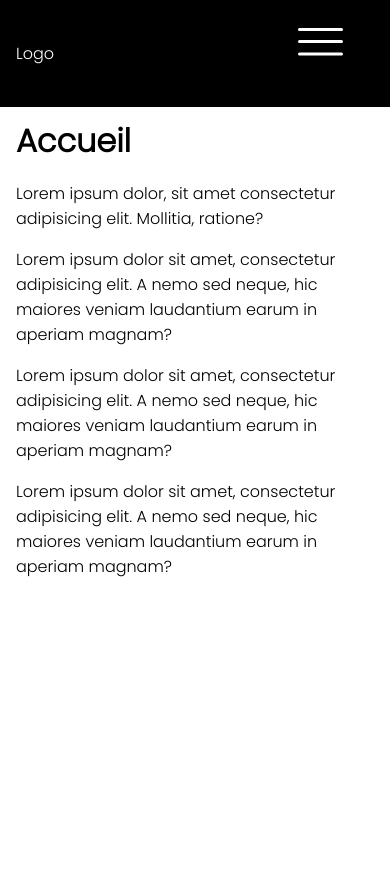
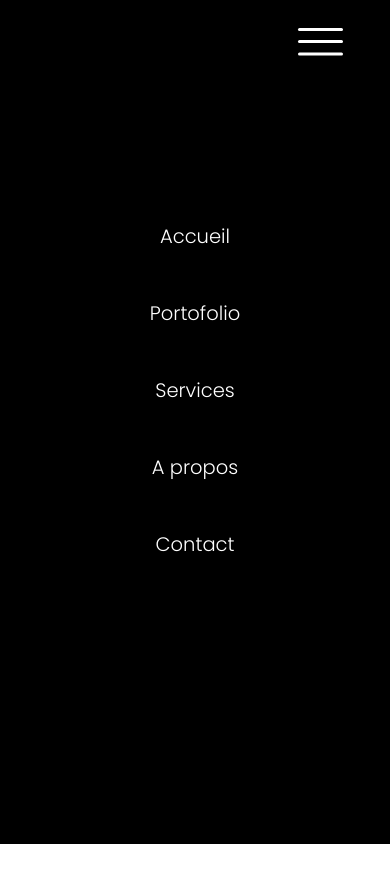
Before and after one commit to RG31/navbar-burger, a React (Create React App) app: page / in a window 390 px wide. Both pictures are taken after a click on the button 317 px from the left and 41 px from the top of the page. Shown: the top 882 px of the page. Built offline with nearby package versions, Linux system fonts and the light colour scheme.

Commit message:
On Click OK

```diff
--- a/src/components/Nav.css
+++ b/src/components/Nav.css
@@ -32,7 +32,7 @@
     margin-right: 2rem; /* pour ne pas être caché par le scroll bar */
     border: none;
     color: inherit;
-    /*display:none; /* on efface le burger pour le DESKTOP)=> sinon on décale tout, mieux de le rendre transparent */
+    /*display:none; /* on masque le burger pour le DESKTOP)=> sinon on décale tout, mieux de le rendre transparent */
 }
 
 @media screen and (max-width:767px) {
@@ -42,16 +42,28 @@
         justify-content: center;
         align-items: center;
         position: fixed;
-        background-color: black;
         /* on affiche tout le menu sur fond noir à la place du texte
         left: 0;
         right: 0; */
-        /* on fait disparaître tout le menu, on ne garde que le burger */
+        /* on masque le menu, on ne garde que le burger */
         right:-100vh;
-
         bottom: 0;
         height: 100vh;
         padding:2rem;
+        /* pour être sûr */
+        /*
+        Là où visibility:hidden laissera un espace entre les éléments précédant et suivant
+        l'élément rendu invisible, display:none "efface" l'élément ciblé sans laisser de trace :
+        les éléments précédents et suivants se retrouvent côte à côte, comme si l'élément visé n'existait pas.
+        */
+        visibility: hidden;
+        background-color: black;
+    }
+
+    .show-nav .navbar__links {
+        left: 0; /* ou width:100vw */
+        right: 0;
+        visibility:visible ;
     }
 
     /* style du menu */
@@ -72,7 +84,6 @@
 
     .navbar__burger:hover {
         cursor: pointer;
-
     }
 
     .burger-bar,
--- a/src/components/Nav.js
+++ b/src/components/Nav.js
@@ -12,11 +12,16 @@ function Nav() {
         /* on edite la valeur (affiche les links)
            que si showlinks est différent de (false) et à true on l'active */
     }
+    /* console.log(showLinks);*/
+
     return (
-        /* si classe chow-nav activée => on affiche */
+        /* si classe chow-nav activée => on affiche
         <nav className="navbar show-nav">
-           <div className="navbar__logo">Logo</div>
-           <ul className="navbar__links">
+        on passe en jajascript pour effectuer la condition
+        */
+        <nav className={`navbar ${ showLinks ? "show-nav" : "hide-nav"} `}>
+            <div className="navbar__logo">Logo</div>
+            <ul className="navbar__links">
                <li className="navbar__item">
                    <a href="/" className="navbar__link">
                    Accueil
```
